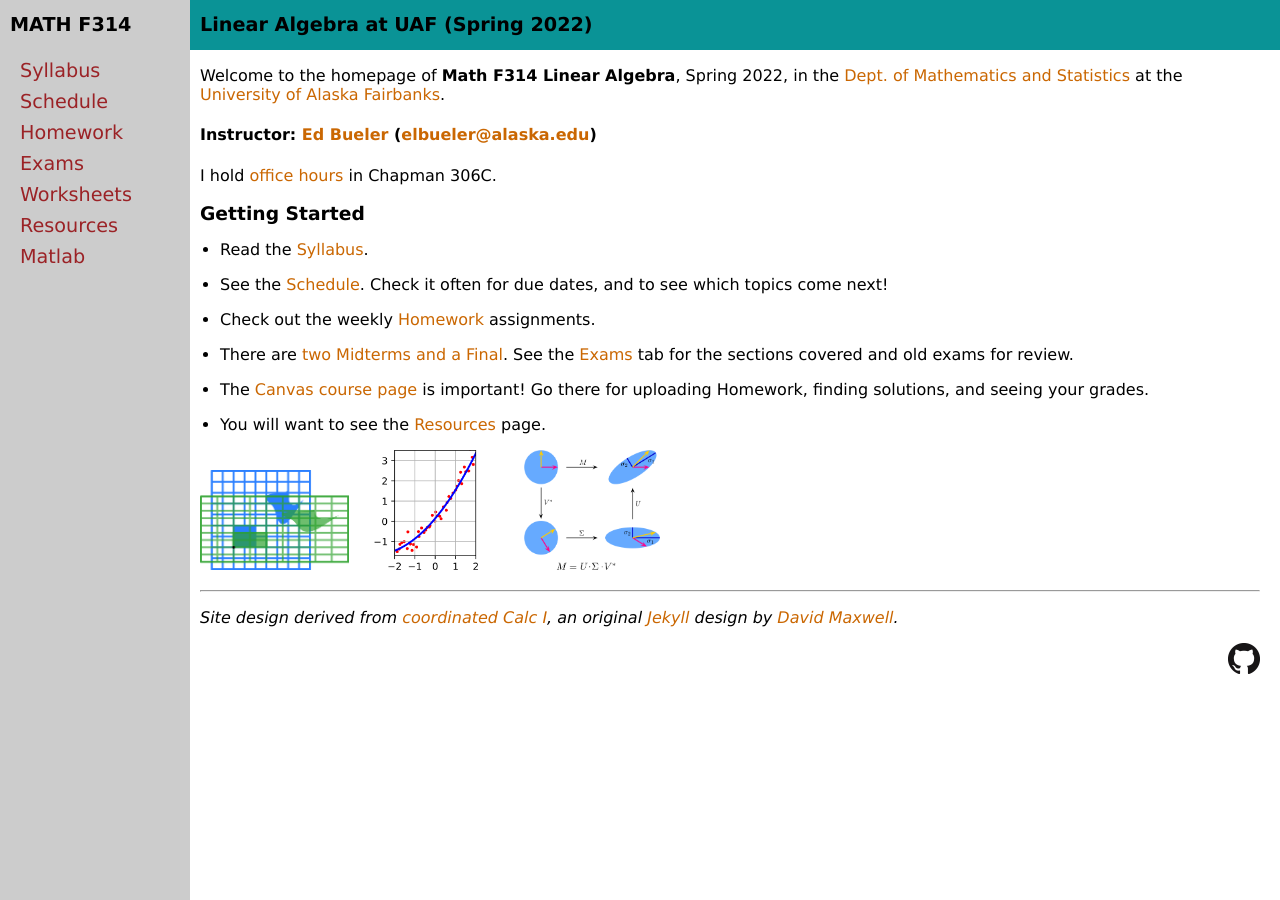
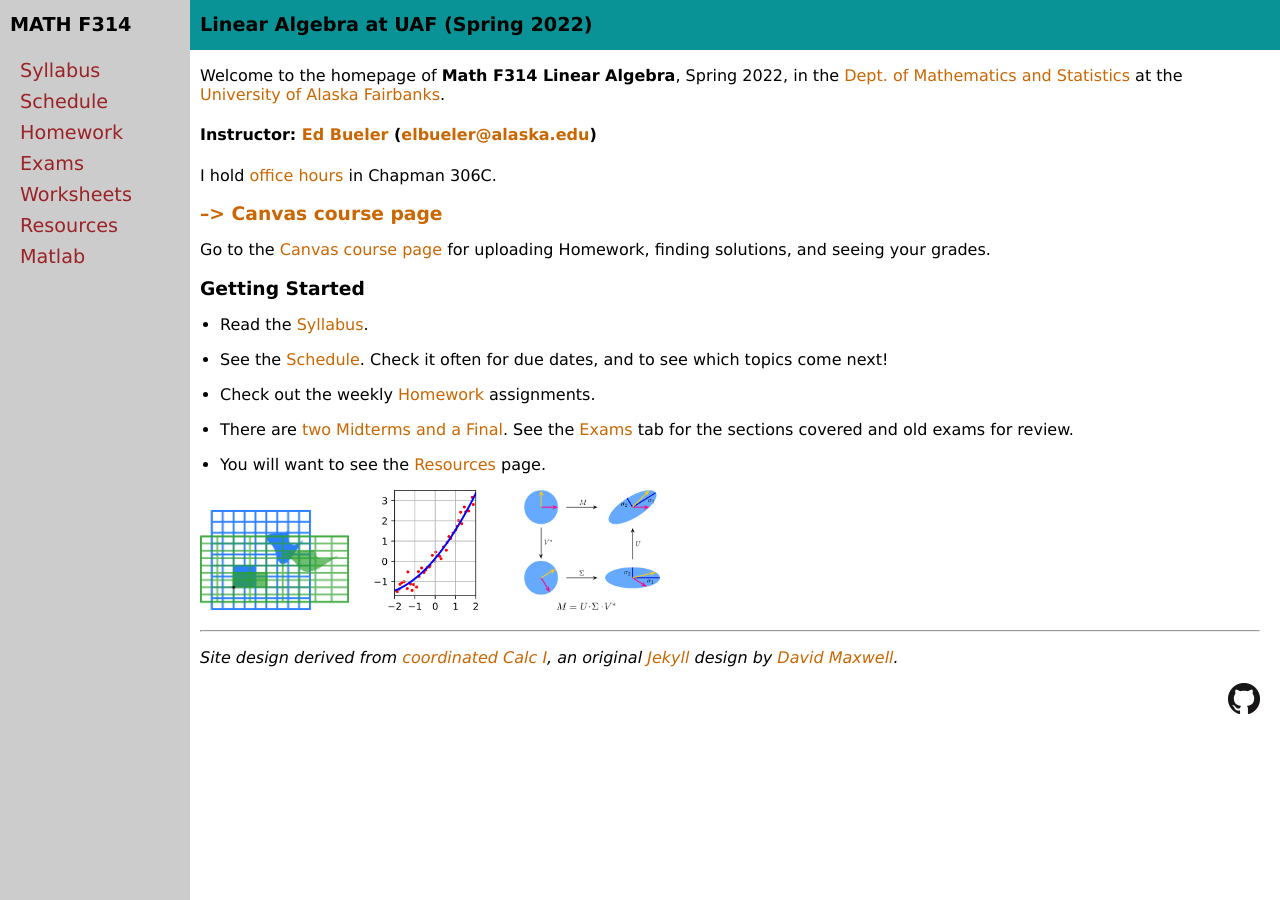
Before and after one commit to bueler/math314, a Jekyll site: the page built from index.md, in a window 1280 px wide. Built offline with Jekyll 4.4.1, drawn with Linux system fonts in a browser that asks for light colours.

Commit message:
Prominent link to Canvas page.

```diff
--- a/index.md
+++ b/index.md
@@ -9,6 +9,10 @@ Welcome to the homepage of **Math F314 Linear Algebra**, Spring 2022, in the [De
 
 I hold [office hours](http://bueler.github.io/OffHrs.htm) in Chapman 306C.
 
+### [--> Canvas course page](https://canvas.alaska.edu/courses/7017)
+
+Go to the [Canvas course page](https://canvas.alaska.edu/courses/7017) for uploading Homework, finding solutions, and seeing your grades.
+
 ### Getting Started
 
 * Read the [Syllabus](assets/general/syllabus.pdf).
@@ -19,8 +23,6 @@ I hold [office hours](http://bueler.github.io/OffHrs.htm) in Chapman 306C.
 
 * There are [two Midterms and a Final](exams.html).  See the [Exams](exams.html) tab for the sections covered and old exams for review.
 
-* The [Canvas course page](https://canvas.alaska.edu/courses/7017) is important!  Go there for uploading Homework, finding solutions, and seeing your grades.
-
 * You will want to see the [Resources](resources.html) page.
 
 [<img src="assets/images/matrix-squeeze.png" height="100">](https://en.wikipedia.org/wiki/Matrix_(mathematics)#Linear_transformations "apply a squeeze matrix") &nbsp; &nbsp; [<img src="assets/images/least-squares.png" height="120">](https://en.wikipedia.org/wiki/Least_squares "least-squares fit a line") &nbsp; &nbsp; &nbsp; &nbsp; [<img src="assets/images/svd.png" height="120">](https://en.wikipedia.org/wiki/Singular_value_decomposition "picture the SVD")
```
